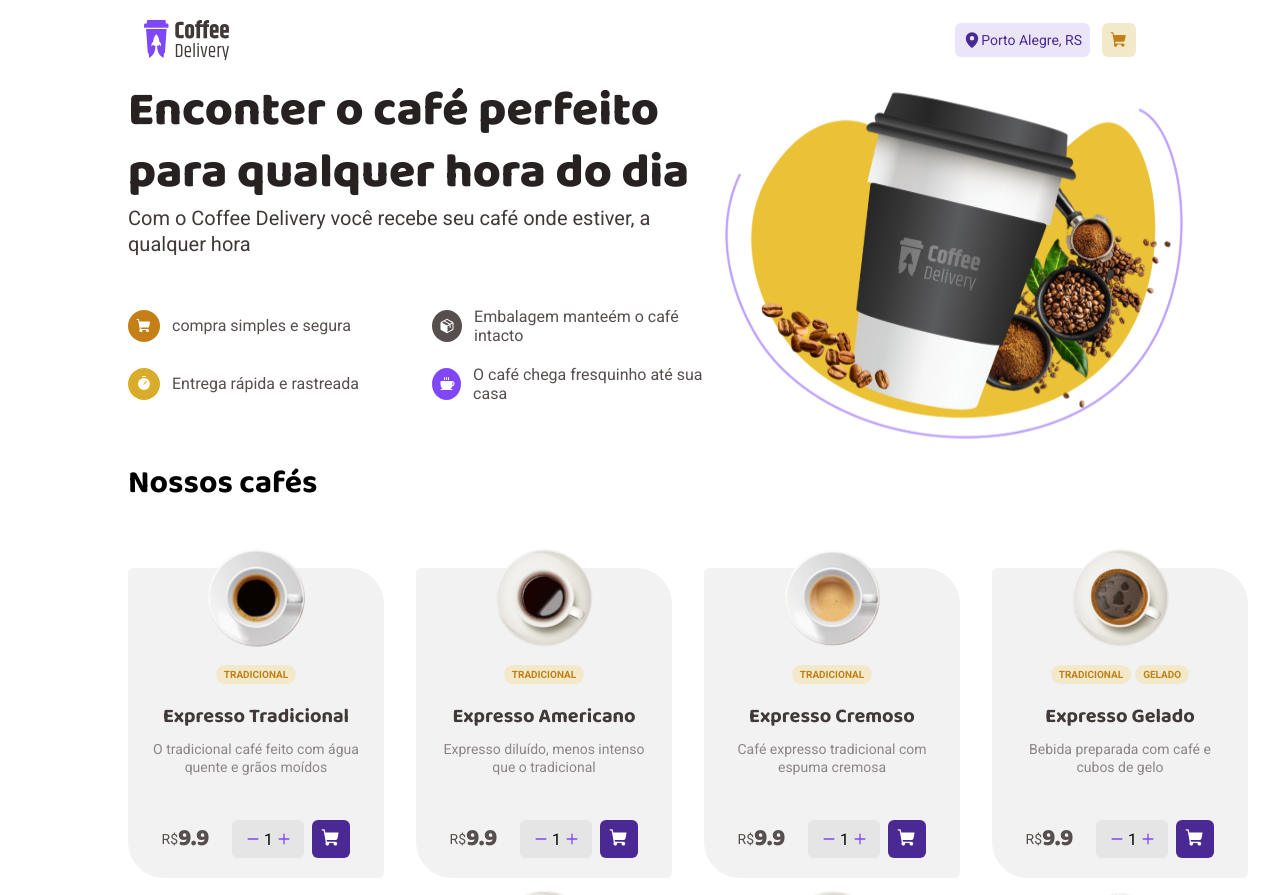
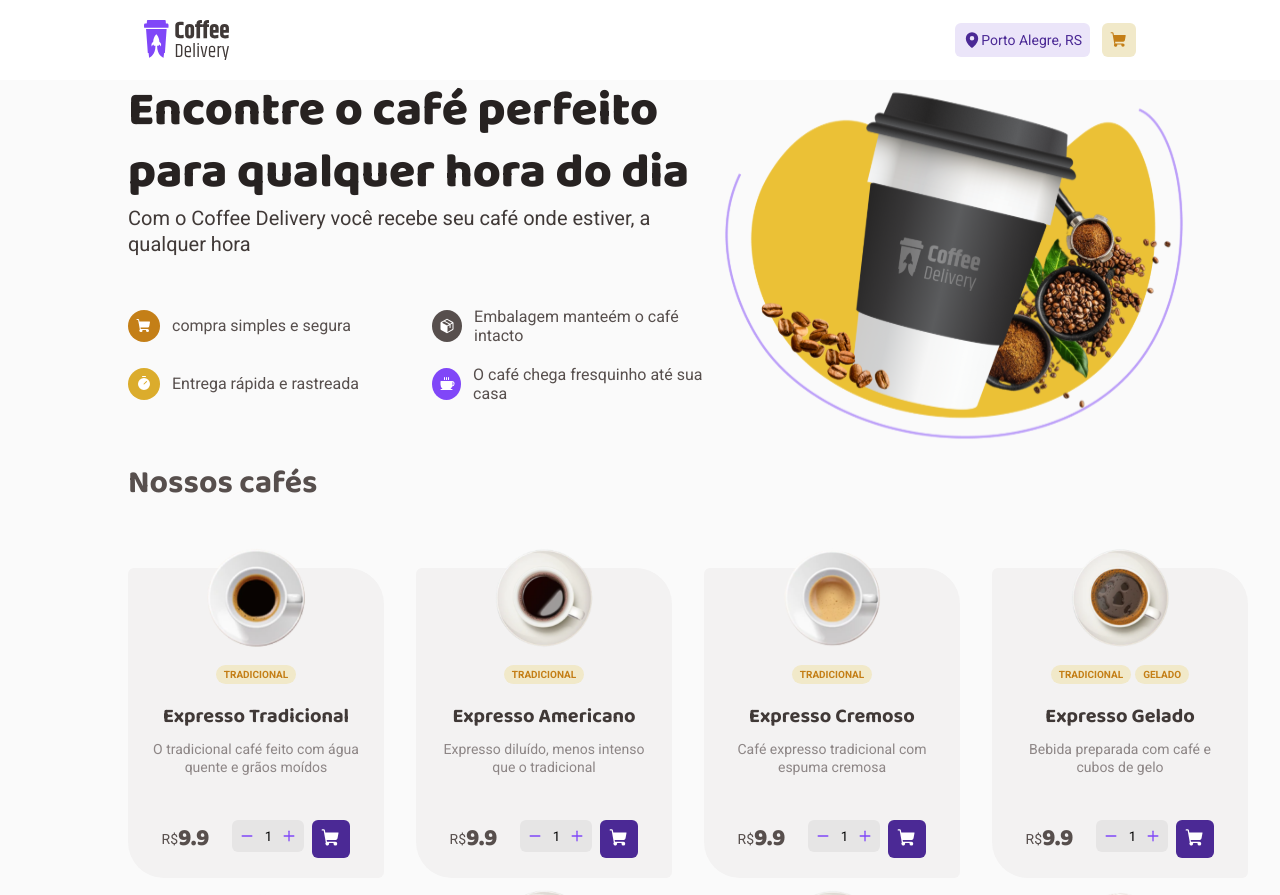
Before and after one commit to MayconSlv/Coffee-Delivery, a React (Vite) app: page / in a window 1280 px wide. Shown: the top 895 px of the page. Built offline with nearby package versions, Linux system fonts and the light colour scheme.

Commit message:
quantityinput component and input webkit rmeove

```diff
--- /dev/null
+++ b/src/components/QuantityInput/index.tsx
@@ -0,0 +1,16 @@
+import { Minus, Plus } from 'phosphor-react'
+import { IconsButton, QuantityInputContainer } from './styles'
+
+export function QuantityInput() {
+  return (
+    <QuantityInputContainer>
+      <IconsButton>
+        <Minus size={22} weight='bold' />
+      </IconsButton>
+      <input type='number' value={1} readOnly />
+      <IconsButton>
+        <Plus size={22} weight='bold' />
+      </IconsButton>
+    </QuantityInputContainer>
+  )
+}
--- /dev/null
+++ b/src/components/QuantityInput/styles.ts
@@ -0,0 +1,44 @@
+import styled from 'styled-components'
+
+export const QuantityInputContainer = styled.div`
+  flex: 1;
+  display: flex;
+  align-items: center;
+  justify-content: space-between;
+  background-color: ${({ theme }) => theme.colors['base-button']};
+
+  padding: 0.8rem;
+  border-radius: 6px;
+  gap: 4px;
+
+  width: 7.2rem;
+  height: 3.2rem;
+
+  input {
+    width: 100%;
+    background: none;
+    border: none;
+    text-align: center;
+
+    color: ${({ theme }) => theme.colors['base-text']}
+    font-size: 1.6rem;
+    font-family: 'Roboto';
+
+    &:focus {
+      outline: none;
+    }
+  }
+`
+
+export const IconsButton = styled.button.attrs({
+  type: 'button',
+})`
+  width: 1.4rem;
+  height: 1.4rem;
+  border: none;
+  background: none;
+
+  display: flex;
+  align-items: center;
+  color: ${({ theme }) => theme.colors['base-purple']};
+`
--- a/src/pages/Home/components/CoffeeCard/index.tsx
+++ b/src/pages/Home/components/CoffeeCard/index.tsx
@@ -1,14 +1,14 @@
-import { Minus, Plus, ShoppingCart } from 'phosphor-react'
+import { ShoppingCart } from 'phosphor-react'
 import {
-  ButtonsContainer,
+  CardFooter,
   CardContainer,
   CardDesc,
   CartIconContainer,
-  CounterButton,
   Price,
   PriceContainer,
   Tags,
 } from './style'
+import { QuantityInput } from '../../../../components/QuantityInput'
 
 interface Coffee {
   id: number
@@ -45,14 +45,14 @@ export function CoffeeCard({ coffee }: CoffeeProps) {
           <span>{coffee.price}</span>
         </Price>
 
-        <ButtonsContainer>
-          <CounterButton>
-            <Minus size={14} weight='bold' /> 1 <Plus size={14} weight='bold' />
-          </CounterButton>
+        <CardFooter>
+          <div>
+            <QuantityInput />
+          </div>
           <CartIconContainer>
             <ShoppingCart weight='fill' size={20} />
           </CartIconContainer>
-        </ButtonsContainer>
+        </CardFooter>
       </PriceContainer>
     </CardContainer>
   )
--- a/src/pages/Home/components/CoffeeCard/style.ts
+++ b/src/pages/Home/components/CoffeeCard/style.ts
@@ -72,7 +72,7 @@ export const Price = styled.div`
   }
 `
 
-export const ButtonsContainer = styled.div`
+export const CardFooter = styled.div`
   display: flex;
   gap: 0.8rem;
 `
--- a/src/pages/Home/index.tsx
+++ b/src/pages/Home/index.tsx
@@ -22,7 +22,7 @@ export function Home() {
       <Intro className='container'>
         <div>
           <IntroText>
-            <h1>Enconter o café perfeito para qualquer hora do dia </h1>
+            <h1>Encontre o café perfeito para qualquer hora do dia </h1>
             <h2>
               Com o Coffee Delivery você recebe seu café onde estiver, a
               qualquer hora
--- a/src/styles/global.ts
+++ b/src/styles/global.ts
@@ -12,12 +12,22 @@ export const GlobalStyle = createGlobalStyle`
   }
 
   body {
-    background-color: ${(props) => props.theme.background};
-    color: ${(props) => props.theme['base-text']};
+    background-color: ${(props) => props.theme.colors['base-background']};
+    color: ${(props) => props.theme.colors['base-text']};
     font-size: 1.6rem;
   }
 
   body {
     font-family: 'Roboto', sans-serif;
   }
+
+  input::-webkit-outer-spin-button,
+  input::-webkit-inner-spin-button {
+    -webkit-appearance: none;
+    margin: 0;
+  }
+
+  input[type="number"] {
+    -moz-appearance: textfield;
+  }
 `
```
